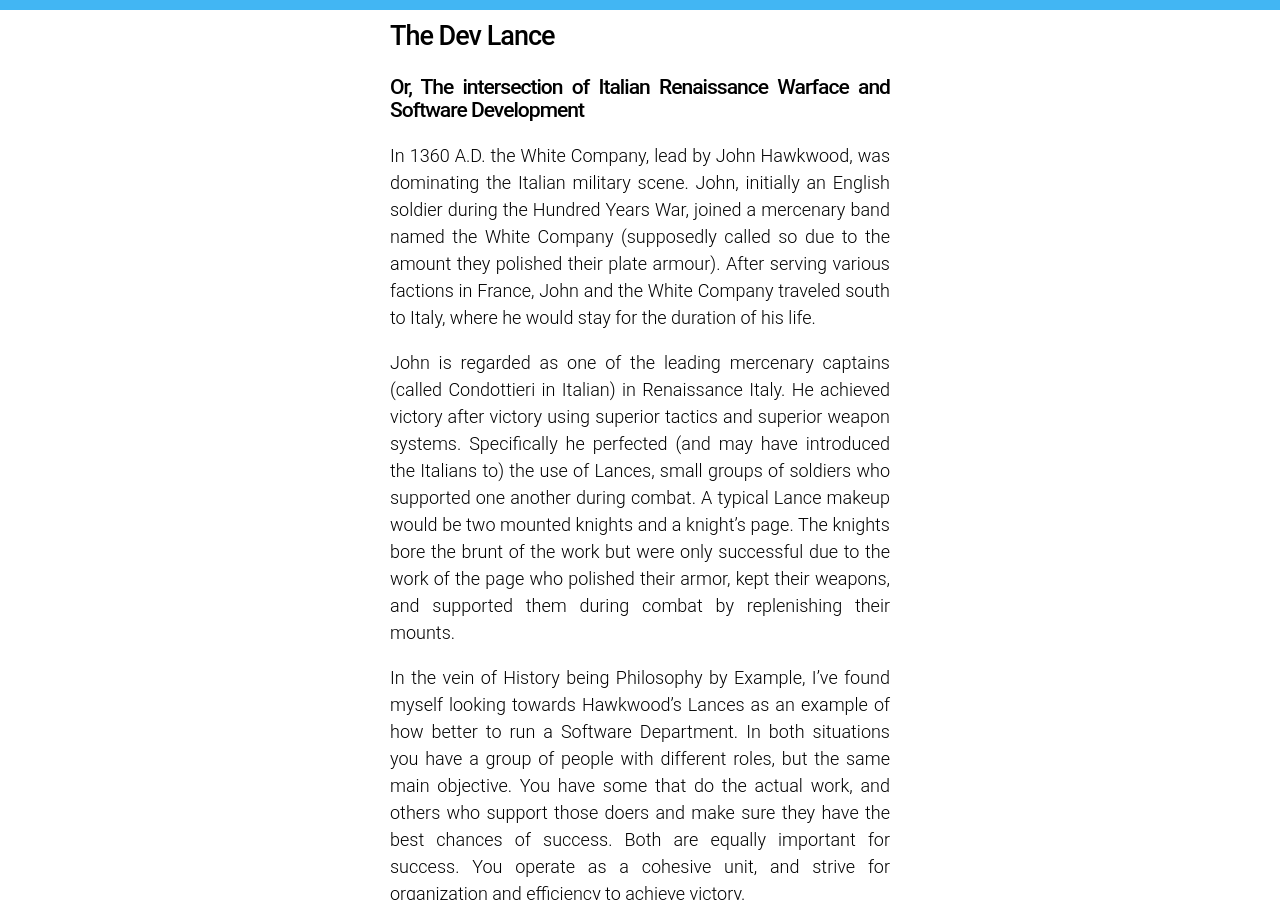
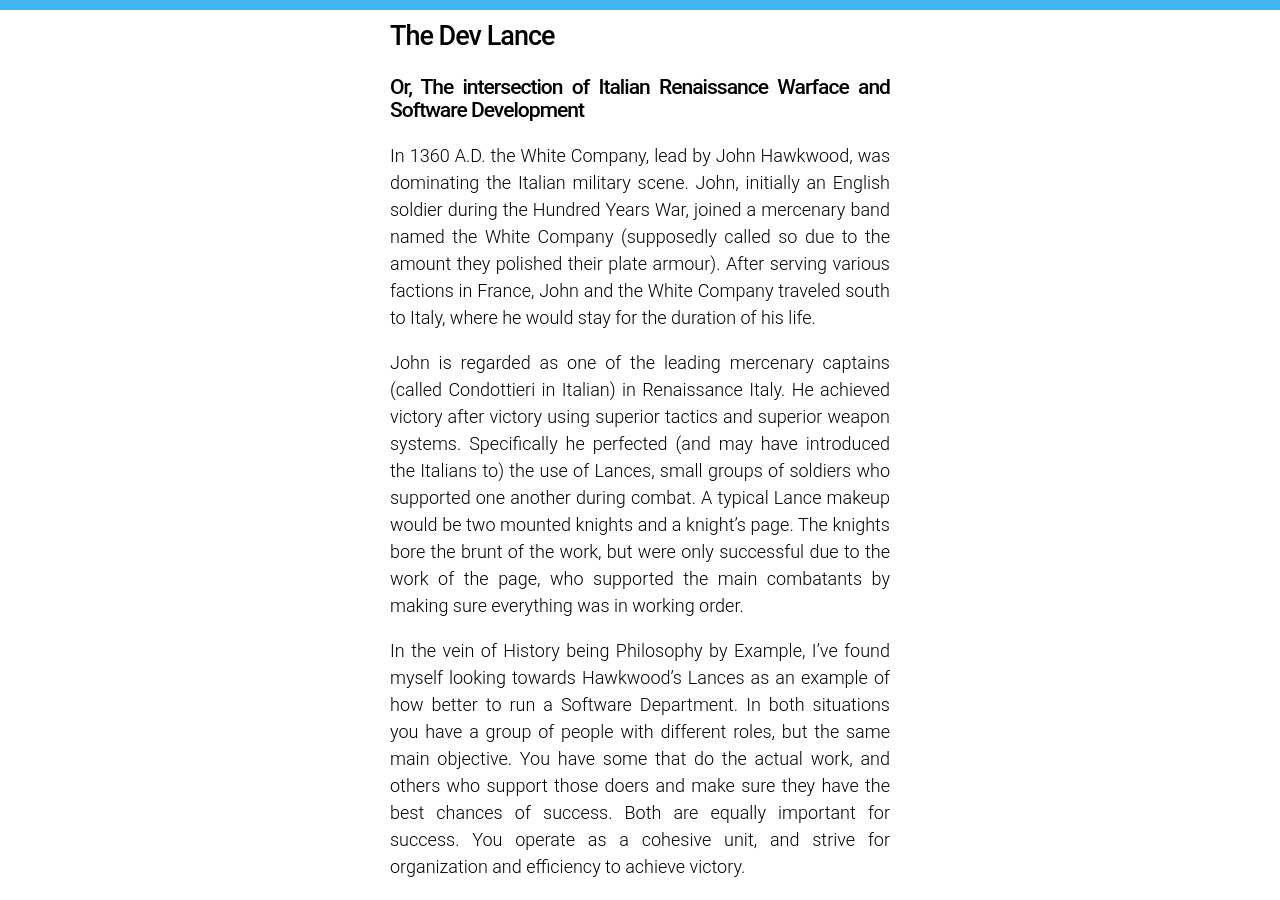
Before and after one commit to dgs3/dgs3.github.io, a Jekyll site: the page built from _posts/2016-01-06-dev-lance.md, in a window 1280 px wide and 900 px high. Built offline with Jekyll 4.4.1, drawn with Linux system fonts in a browser that asks for light colours.

Commit message:
Fixed some stuff

```diff
--- a/_posts/2016-01-06-dev-lance.md
+++ b/_posts/2016-01-06-dev-lance.md
@@ -17,9 +17,8 @@ superior tactics and superior weapon systems.  Specifically he perfected (and
 may have introduced the Italians to) the use of Lances, small groups of
 soldiers who supported one another during combat.  A typical Lance makeup would
 be two mounted knights and a knight's page.  The knights bore the brunt of the
-work but were only successful due to the work of the page who polished their
-armor, kept their weapons, and supported them during combat by replenishing
-their mounts.
+work, but were only successful due to the work of the page, who supported the
+main combatants by making sure everything was in working order.
 
 In the vein of History being Philosophy by Example, I've found myself looking
 towards Hawkwood's Lances as an example of how better to run a Software
```
